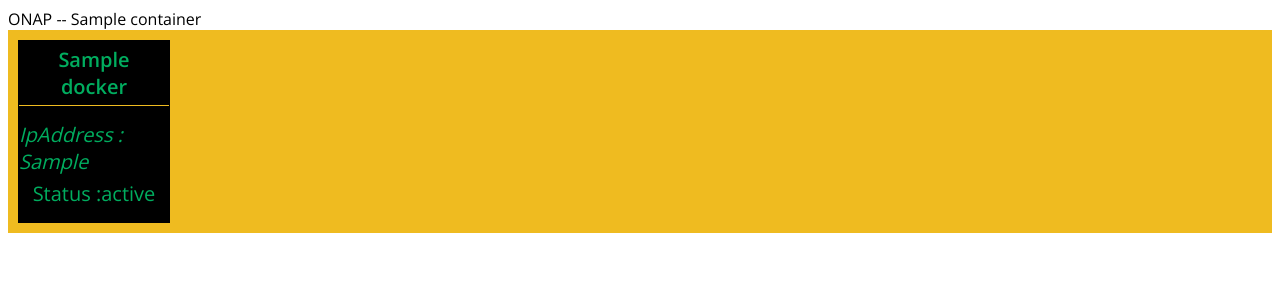
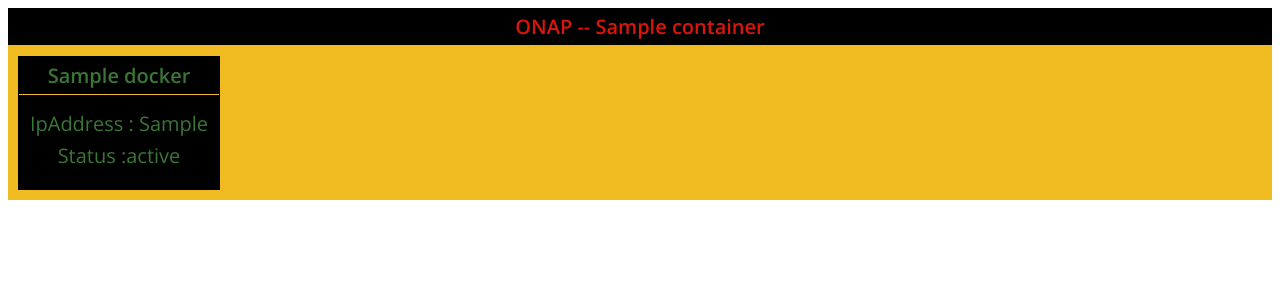
Before and after one commit to orhantombul/MonitorService, a Flask app: template com/templates/robot.html in a window 1280 px wide. Shown: the top 300 px of the page. Run offline with Flask 2, Linux system fonts and the light colour scheme; the template is opened without the code that fills it: most values are stand-ins (such as "Sample title", 1, 10 or a date in 2020).

Commit message:
diffirent style from first

```diff
--- a/com/app.py
+++ b/com/app.py
@@ -1,6 +1,8 @@
+from __builtin__ import raw_input
 from flask import Flask, render_template
 from com.Container import Container
 import Docker
+
 app = Flask(__name__)
 
 
@@ -19,7 +21,7 @@ def hello_world():
         container_instance = Container(container_name, docker_list)
         container_instance.setDockerList(docker_list)
         dict_container[container_instance.name] = container_instance
-    return render_template("robot.html",color=False,container_dictionary=dict_container)
+    return render_template("robot.html", color=True, container_dictionary=dict_container)
 
 
 if __name__ == "__main__":
--- a/com/static/styles/style.css
+++ b/com/static/styles/style.css
@@ -51,26 +51,12 @@ body{
   text-align: center;
 }
 
-.style1{
-	border: 1px solid #EF9A9A;
-}
 
-.style2 {
-  color: red;
-  text-align: center;
-  font-size: 30px;
-  font-weight: 600;
-  border: 1px solid #FFFFFF;
-  background-color: #000000;
-  padding: 5px 10px;
-  justify-content: center;
-   width: 1100px;
-   height: 50px;
-}
 
 .flex-container {
   display: flex;
   background-color: #efbb20;
+  color: #FFFFFF;
 }
 
 .flex-container > div {
@@ -81,17 +67,17 @@ body{
 }
 
 
-.card1{
-  width: 150px;                 /* Set width of cards */
+.card1 {
+  width: 200px;                 /* Set width of cards */
   border: 1px solid #000000;    /* Set up Border */
   border-radius: 4px;           /* Slightly Curve edges */
-  overflow: hidden;             /* Fixes the corners */
+  overflow: fragments;             /* Fixes the corners */
   display: flex;                /* Children use Flexbox */
   flex-direction: column;       /* Rotate Axis */
 }
 
 .card-header1 {
-  color: #00ad5f;
+  color: #3A7734;
   text-align: center;
   font-size: 20px;
   font-weight: 600;
@@ -110,12 +96,12 @@ body{
 
 .material-icons1 {
   font-size: 20px;
-  color: #00ad5f;
+  color: #3A7734;
   margin-bottom: 5px;
 }
 
 .main-description1 {
-  color: #00ad5f;
-  font-size: 20px;
+  color: #3A7734;
+  font-size: 30px;
   text-align: center;
 }
--- a/com/templates/robot.html
+++ b/com/templates/robot.html
@@ -9,23 +9,23 @@
 
     {% for container in container_dictionary %}
         {% for docker in container_dictionary[container].docker_list %}
-            <div>ONAP -- {{ container }} </div>
+            <div class="card-header"> ONAP -- {{ container }} </div>
             <div class="flex-container">
                  <div>
                     {% if color == False %}
                         <div class="card">
                                 <div class="card-header"> {{ docker.dname}}</div>
                                     <div class="card-main">
-                                        <i class="material-icons">IpAddress :{{ docker.docker_info.ip }}</i>
-                                         <div class="main-description">Status {{ docker.docker_info.status }}</div>
+                                        <div class="material-icons">IpAddress: {{ docker.docker_info.ip }}</div>
+                                         <div class="material-icons">Status {{ docker.docker_info.status }}</div>
                                     </div>
                         </div>
                      {% else %}
                         <div class="card1">
-                            <div class="card-header1">{{ docker.name }}</div>
+                            <div class="card-header1"> {{ docker.dname }}</div>
                             <div class="card-main1">
-                                <i class="material-icons1">IpAddress : {{ docker.docker_info.ip }}</i>
-                                <div class="main-description1">Status :{{ docker.docker_info.status }}</div>
+                                <div class="material-icons1">IpAddress : {{ docker.docker_info.ip }}</div>
+                                <div class="material-icons1">Status :{{ docker.docker_info.status }}</div>
                             </div>
                         </div>
                     {% endif %}
```
